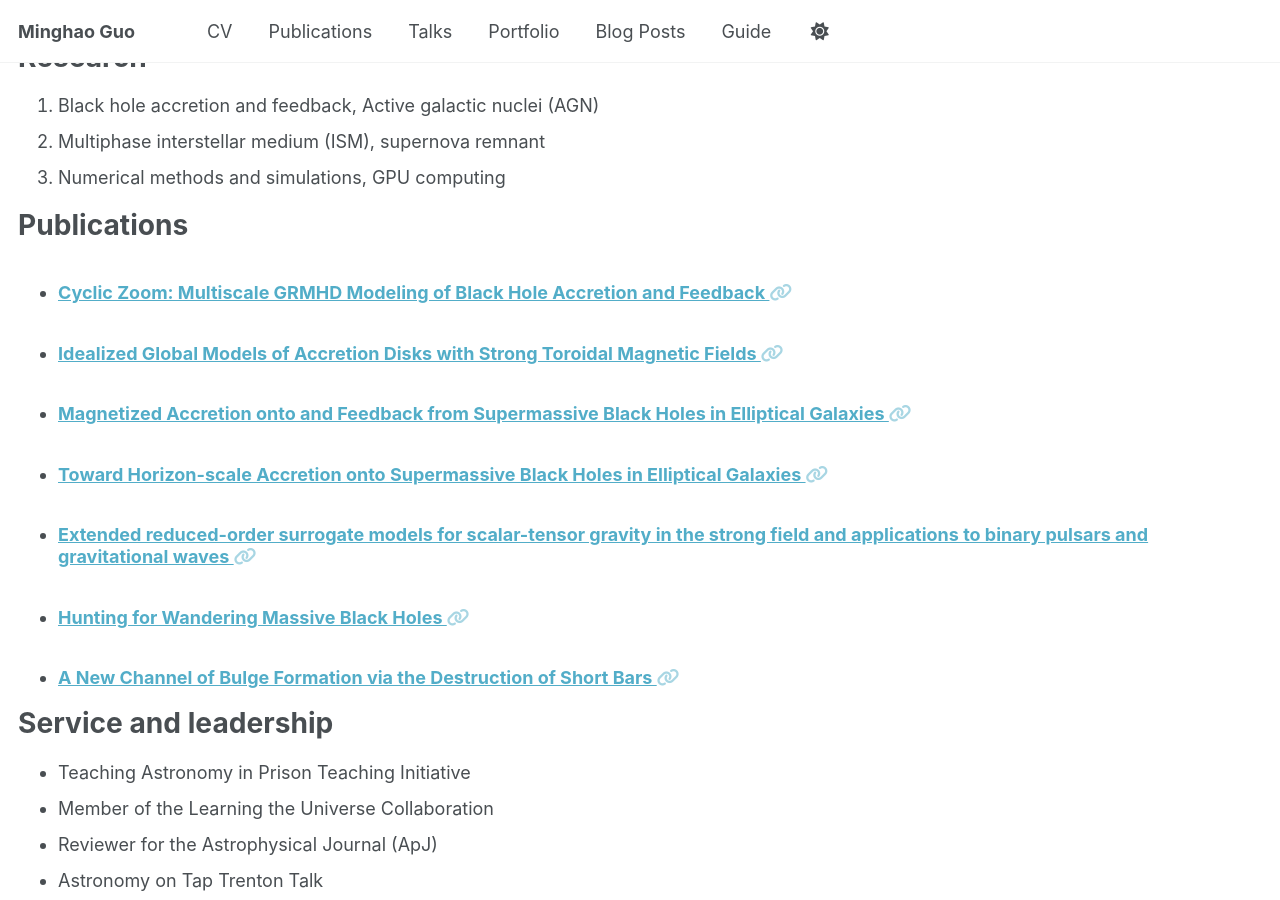
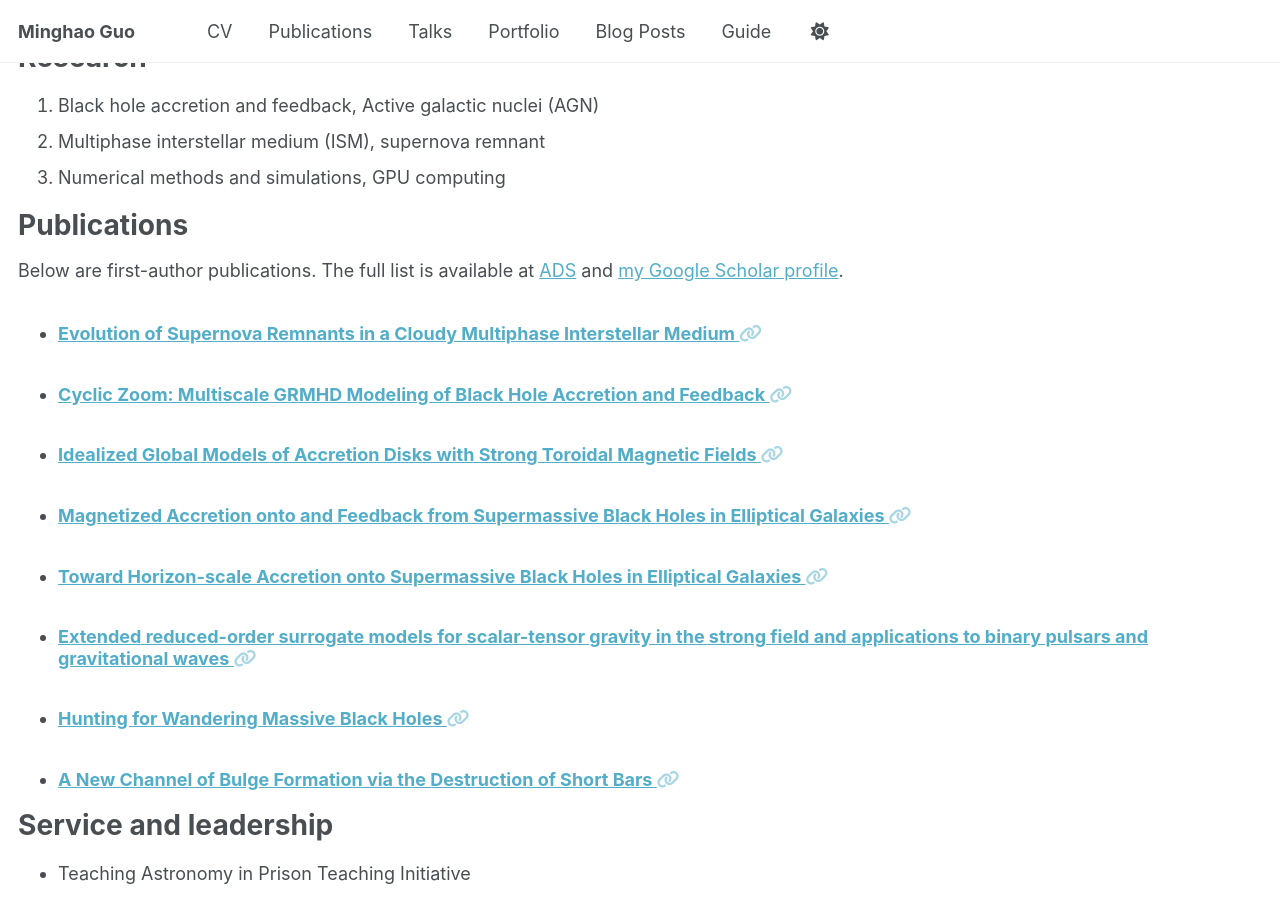
Before and after one commit to mh-guo/mh-guo.github.io, a Jekyll site: the page built from _pages/cv.md, in a window 1280 px wide and 900 px high, scrolled down 637 px. Built offline with Jekyll 4.4.1, drawn with Linux system fonts in a browser that asks for light colours; a script that is not in the unit is left out.

Commit message:
various small update

```diff
--- a/_pages/cv.md
+++ b/_pages/cv.md
@@ -30,6 +30,9 @@ Research
 
 Publications
 ======
+{% if site.author.googlescholar %}
+  <div class="wordwrap">Below are first-author publications. The full list is available at <a href="https://ui.adsabs.harvard.edu/search/filter_database_fq_database=AND&filter_database_fq_database=database%3A%22astronomy%22&fq=%7B!type%3Daqp%20v%3D%24fq_database%7D&fq_database=(database%3A%22astronomy%22)&p_=0&q=%3Dauthor%3A%22Guo%2C%20Minghao%22&sort=date%20desc%2C%20bibcode%20desc">ADS</a> and <a href="{{site.author.googlescholar}}">my Google Scholar profile</a>.</div>
+{% endif %}
   <ul>{% for post in site.publications reversed %}
     {% include archive-single-cv.html %}
   {% endfor %}</ul>
```
Also changed, not shown: _posts/2024-10-01-zoom-in.md (+1 -1 lines), _posts/2025-07-08-cyclic-zoom.md (+1 -1 lines), _publications/2025-05-idealized-global-disk.md (+1 -0 lines), _publications/2025-09-supernova-remnant.md (added, +14 -0 lines).
